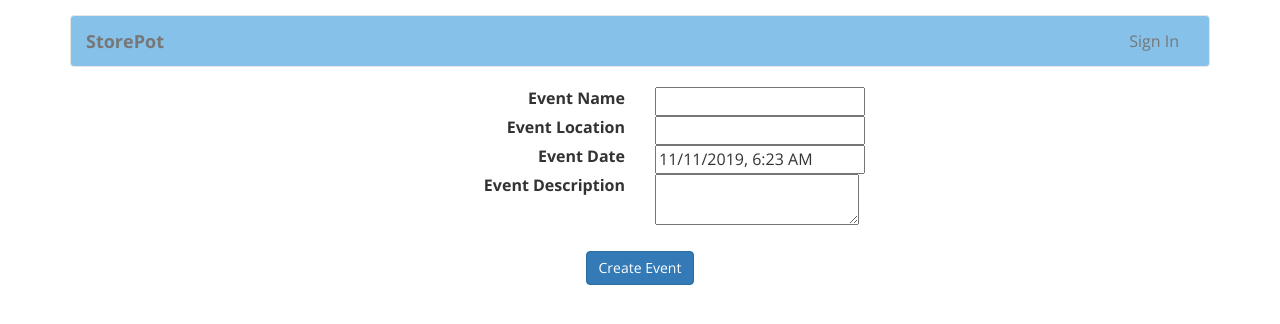
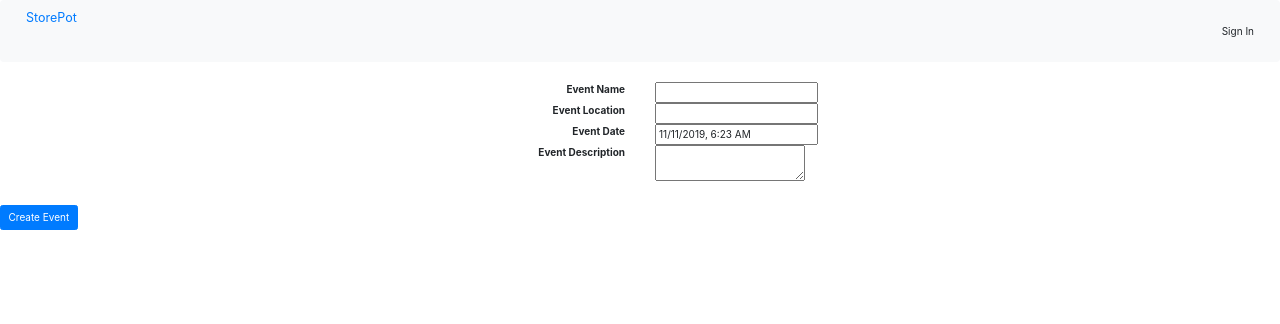
Before and after one commit to indy1501/FinalCloudProject-ReactJS, a React (Create React App) app: page /CreateEvent in a window 1280 px wide. Shown: the top 324 px of the page. Built offline with nearby package versions, Linux system fonts and the light colour scheme; what aws-amplify would draw is missing.

Commit message:
fix commit

```diff
--- a/package.json
+++ b/package.json
@@ -8,11 +8,13 @@
     "aws-amplify": "^1.2.4",
     "aws-amplify-react": "^2.5.4",
     "aws-sdk": "^2.536.0",
+    "bootstrap": "^4.3.1",
     "react": "^16.9.0",
-    "react-bootstrap": "^0.32.4",
+    "react-bootstrap": "^1.0.0-beta.14",
     "react-datepicker": "^2.9.6",
     "react-dom": "^16.9.0",
     "react-redux": "^7.1.1",
+    "react-router": "^5.1.2",
     "react-router-bootstrap": "^0.25.0",
     "react-router-dom": "^4.3.1",
     "react-s3": "^1.3.1",
--- a/src/App.css
+++ b/src/App.css
@@ -22,5 +22,7 @@
 }
 
 .App-link {
-  color: #09d3ac;
+  /* color: #09d3ac; */
+  color: white;
+  font-size: calc(10px + 2vmin);
 }
--- a/src/App.js
+++ b/src/App.js
@@ -2,7 +2,7 @@ import React, { Component } from "react";
 import { Link } from "react-router-dom";
 import { Nav, Navbar, NavItem } from "react-bootstrap";
 import Routes from "./Routes";
-import "./App.css";
+//import "./App.css";
 import cognitoUtils from './Utilities/CognitoDetails'
 
 class App extends Component {
@@ -31,17 +31,17 @@ class App extends Component {
   };
 
     return (
-      <div className="App container">
-        <Navbar fluid collapseOnSelect style={{backgroundColor: "#85c1e9"}}>
-          <Navbar.Header>
+      <div >
+        {
+        // <Navbar fluid collapseOnSelect style={{backgroundColor: "#85c1e9"}}>
+        <Navbar bg="light" variant="light">
             <Navbar.Brand>
               <Link to="/">StorePot</Link>
             </Navbar.Brand>
             <Navbar.Toggle />
-          </Navbar.Header>
 
-          <Navbar.Collapse>
-            <Nav pullRight>
+          <Navbar.Collapse className="justify-content-end">
+            <Nav>
             {
               this.state.isUserLoggedIn
             ? <NavItem onClick={this.onLogOut}>Logout</NavItem>
@@ -49,7 +49,7 @@ class App extends Component {
             }
             </Nav>
           </Navbar.Collapse>
-        </Navbar>
+        </Navbar> }
         <Routes childProps={childProps} />
       </div>
     );
--- /dev/null
+++ b/src/EventBooking/UserEventView/UserEventView.jsx
@@ -0,0 +1,29 @@
+import React, { PureComponent } from 'react'
+import { Row, Col, Container} from "react-bootstrap";
+
+class UserEventView extends PureComponent {
+    constructor(props) {
+        super(props)
+
+        this.state = {
+
+        }
+    }
+
+    render() {
+        return (
+            <div>
+
+                <Container>
+                    <Row>
+                        <Col>1 of 2</Col>
+                        <Col>2 of 2</Col>
+                    </Row>
+                </Container>
+            </div>
+
+        )
+    }
+}
+
+export default UserEventView
--- a/src/Routes.js
+++ b/src/Routes.js
@@ -5,6 +5,7 @@ import FileStore from "./containers/FileStore";
 import AdminPanel from "./containers/AdminPanel";
 import CreateEvent from "./containers/CreateEvent"
 import AppliedRoute from "./containers/AppliedRoute";
+import UserEventView from "./EventBooking/UserEventView/UserEventView";
 
 export default ({ childProps }) =>
   <Switch>
@@ -12,4 +13,6 @@ export default ({ childProps }) =>
     <AppliedRoute path="/FileStore" exact component={FileStore} props={childProps} />
     <AppliedRoute path="/AdminPanel" exact component={AdminPanel} props={childProps} />
     <AppliedRoute path="/CreateEvent" exact component={CreateEvent} props={childProps} />
+    <AppliedRoute path="/UserEventView" exact component={UserEventView} props={childProps} />
+
   </Switch>;
--- a/src/containers/CreateEvent.js
+++ b/src/containers/CreateEvent.js
@@ -1,5 +1,5 @@
 import React, { Component }  from "react";
-import { Button, FormControl, ControlLabel, Col, Form, FormGroup, Label} from "react-bootstrap";
+import { Button, FormControl, ControlLabel, Col, Form, FormGroup, Label, FormLabel} from "react-bootstrap";
 import DatePicker from "react-datepicker";
 import "react-datepicker/dist/react-datepicker.css";
 
@@ -40,7 +40,7 @@ class CreateEvent extends Component {
         <form onSubmit={this.handleSubmit}>
         <FormGroup row>
           <Col sm={6}  style={{textAlign: "right"}}>
-          <ControlLabel>Event Name</ControlLabel>
+          <FormLabel>Event Name</FormLabel>
           </Col>
           <Col sm={6}  style={{textAlign: "left"}}>
             <input type="text" name="eventname" id="eventname" onChange={this.handleChange} />
@@ -48,7 +48,7 @@ class CreateEvent extends Component {
         </FormGroup>
         <FormGroup row>
           <Col sm={6}  style={{textAlign: "right"}}>
-          <ControlLabel>Event Location</ControlLabel>
+          <FormLabel>Event Location</FormLabel>
           </Col>
           <Col sm={6}  style={{textAlign: "left"}}>
             <input type="text" name="eventlocation" id="eventlocation" onChange={this.handleChange} />
@@ -56,7 +56,7 @@ class CreateEvent extends Component {
         </FormGroup>
         <FormGroup row>
         <Col sm={6}  style={{textAlign: "right"}}>
-          <ControlLabel>Event Date</ControlLabel>
+          <FormLabel>Event Date</FormLabel>
             </Col>
             <Col sm={6}  style={{textAlign: "left"}}>
             <DatePicker
@@ -69,7 +69,7 @@ class CreateEvent extends Component {
         </FormGroup>
         <FormGroup row>
           <Col sm={6}  style={{textAlign: "right"}}>
-          <ControlLabel>Event Description</ControlLabel>
+          <FormLabel>Event Description</FormLabel>
           </Col>
           <Col sm={6}  style={{textAlign: "left"}}>
             <textarea name="description" id="description" onChange={this.handleChange} />
--- a/src/containers/Home.js
+++ b/src/containers/Home.js
@@ -1,5 +1,6 @@
 import React, { Component } from "react";
 import "./Home.css";
+import { Link } from 'react-router-dom';
 
 class Home extends Component {
   render() {
@@ -8,6 +9,7 @@ class Home extends Component {
         <div className="lander">
           <h1>StorePot</h1>
           <p>One stop storage solution</p>
+          <Link to="/UserEventView">User Page for Event Booking</Link>
         </div>
       </div>
     );
--- a/src/index.js
+++ b/src/index.js
@@ -3,6 +3,7 @@ import ReactDOM from 'react-dom';
 import './index.css';
 import App from './App';
 import * as serviceWorker from './serviceWorker';
+import 'bootstrap/dist/css/bootstrap.min.css';
 import { BrowserRouter as Router } from "react-router-dom";
 import config from './aws-exports' // new
 import Amplify from 'aws-amplify' // new
```
Also changed, not shown: 1 other file (tests, documents, lock files or other folders).
